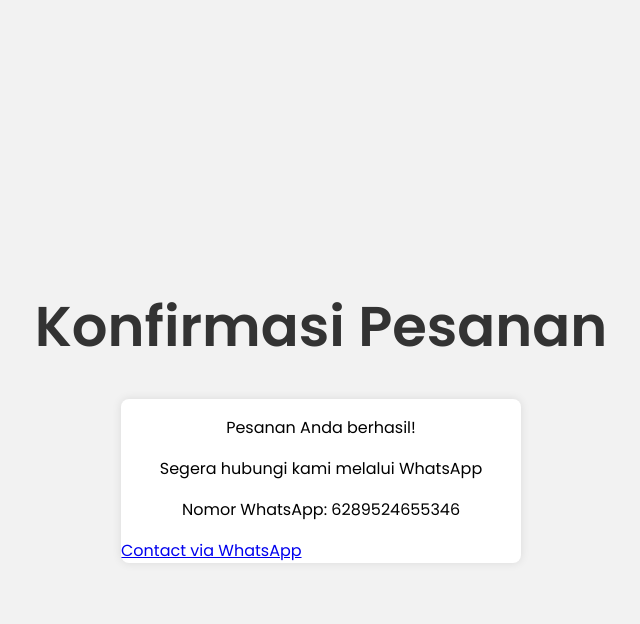
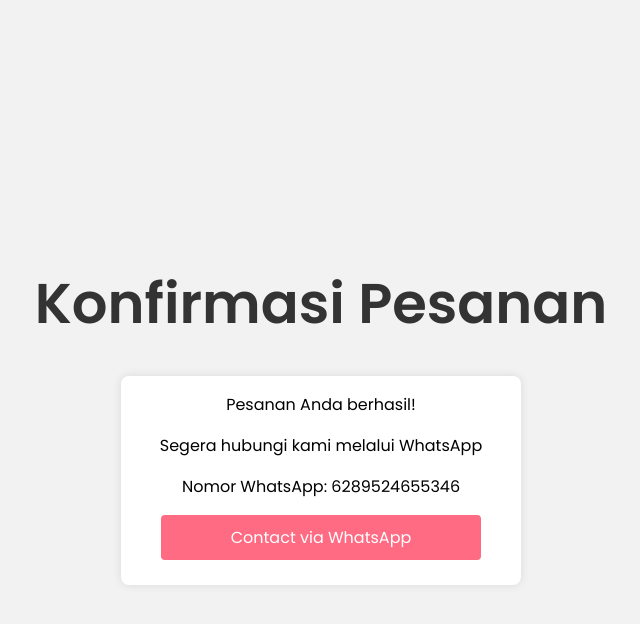
Before and after one commit to KadekMutiaSari/digital-invitation, a PHP site: page /konfirm_pesanan.php in a window 1280 px wide. Shown: the top 624 px of the page, without its empty margins (319-959 px from the left). Run offline with PHP 8.4, Linux system fonts and the light colour scheme.

Commit message:
Update style untuk laman konfirm_pesanan

```diff
--- a/input.css
+++ b/input.css
@@ -75,6 +75,21 @@
     cursor: pointer;
     justify-content: center;
     display: flex;
+    text-decoration: none;
+}
+
+.container a {
+    background-color: rgb(255, 107, 131);
+    color: white;
+    border: none;
+    padding: 10px 15px;
+    border-radius: 4px;
+    cursor: pointer;
+    justify-content: center;
+    display: flex;
+    text-decoration: none;
+    width: 80%;
+    margin: auto;
 }
 
 button:hover {
```
